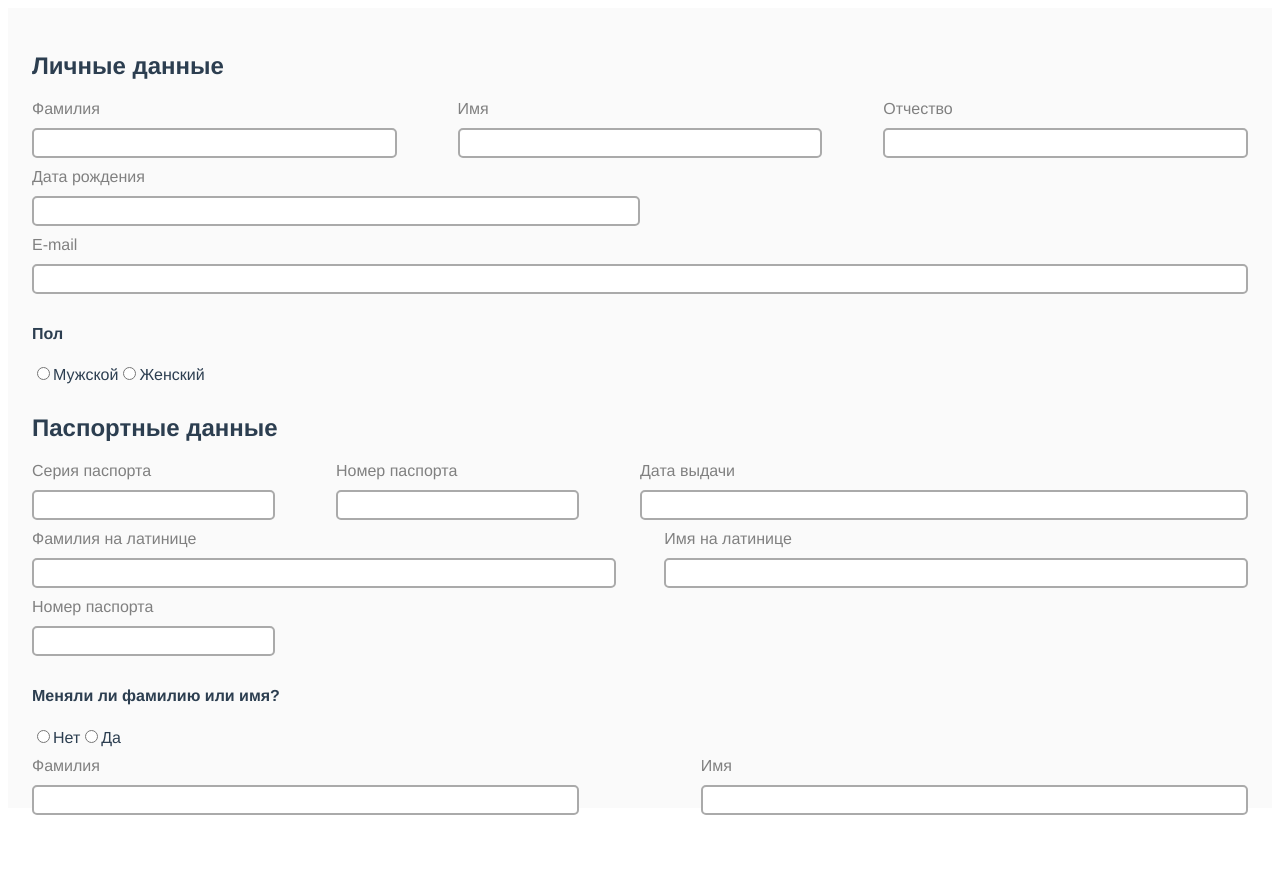
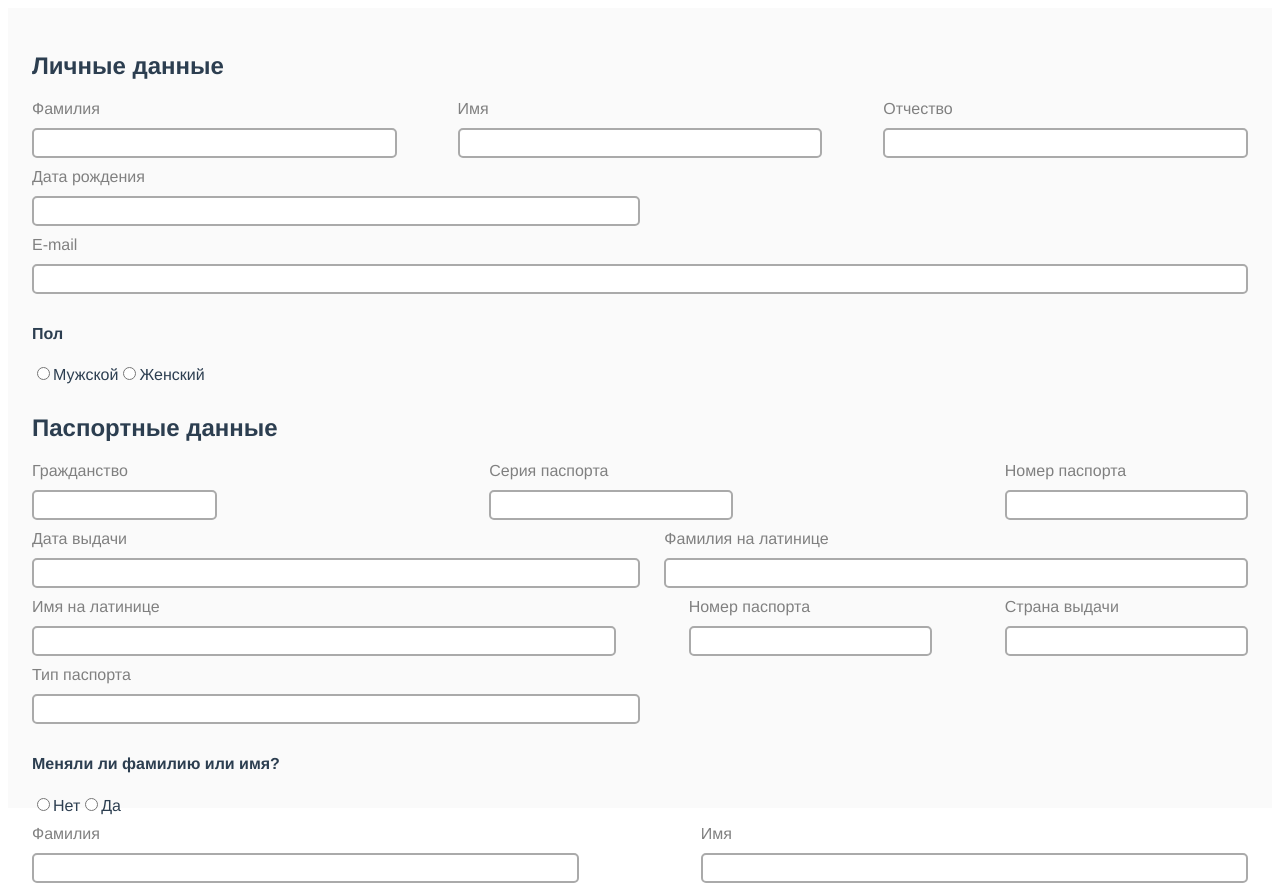
Before and after one commit to ozon-edu-vue-2021/required-task-4-castetus, a Vue app: page / in a window 1280 px wide. Before the commit the page ends 825 px from the top, so only its background shows below. Built offline with nearby package versions, Linux system fonts and the light colour scheme.

Commit message:
feat: select input

```diff
--- a/package.json
+++ b/package.json
@@ -10,6 +10,7 @@
   "dependencies": {
     "core-js": "^3.6.5",
     "vue": "^2.6.11",
+    "vue-click-outside": "^1.1.0",
     "vue-svg-loader": "^0.16.0",
     "vuedraggable": "^2.24.3"
   },
--- a/src/components/Form.vue
+++ b/src/components/Form.vue
@@ -12,7 +12,11 @@
       name="gender"
     ></radio-input>
     <h2 class="form__heading">Паспортные данные</h2>
-    <select-input label="Гражданство" :options="citizenships"></select-input>
+    <select-input
+      label="Гражданство"
+      :options="citizenships"
+      textField="nationality"
+    ></select-input>
     <template>
       <text-input :date="false" label="Серия паспорта" width="20"></text-input>
       <text-input :date="false" label="Номер паспорта" width="20"></text-input>
@@ -28,12 +32,14 @@
       <text-input :date="false" label="Номер паспорта" width="20"></text-input>
       <select-input
         label="Страна выдачи"
+        textField="nationality"
         :options="citizenships"
         width="20"
       ></select-input>
       <select-input
         width="50"
         label="Тип паспорта"
+        textField="type"
         :options="passportTypes"
       ></select-input>
     </template>
--- a/src/components/SelectInput.vue
+++ b/src/components/SelectInput.vue
@@ -1,9 +1,33 @@
 <template>
-  <div class="input-group input-group_select" :style="elWidth"></div>
+  <div
+    class="input-group input-group_select select-input"
+    :style="elWidth"
+    v-click-outside="close"
+  >
+    <label for="" class="input-group__label">{{ label }}</label>
+    <input
+      type="text"
+      class="input-group__input"
+      ref="input"
+      v-model="searchString"
+      @focus="open()"
+    />
+    <ul class="select-input__list" v-show="isOpen">
+      <li
+        class="select-input__list-item"
+        v-for="option in visibleOptions"
+        :key="option.id"
+        @click="select(option.id)"
+      >
+        {{ option[textField] }}
+      </li>
+    </ul>
+  </div>
 </template>
 
 <script>
 import { widthMixin } from '../mixins';
+import ClickOutside from 'vue-click-outside';
 
 export default {
   name: 'SelectInput',
@@ -11,12 +35,63 @@ export default {
     label: String,
     options: Array,
     width: String,
+    textField: String,
   },
   mixins: [widthMixin],
+  directives: {
+    ClickOutside,
+  },
   data() {
-    return {};
+    return {
+      isOpen: false,
+      searchString: '',
+      test: 'test',
+    };
+  },
+  computed: {
+    visibleOptions() {
+      return this.options.filter((option) =>
+        option.nationality
+          ?.toLowerCase()
+          .includes(this.searchString.toLowerCase())
+      );
+    },
+  },
+  methods: {
+    select(id) {
+      this.searchString = this.options.find(
+        (option) => option.id === id
+      )?.nationality;
+      this.close();
+    },
+    open() {
+      this.isOpen = true;
+    },
+    close() {
+      this.isOpen = false;
+    },
   },
 };
 </script>
 
-<style></style>
+<style scoped lang="scss">
+.select-input {
+  position: relative;
+  &__list {
+    z-index: 100;
+    padding-left: 0;
+    position: absolute;
+    top: 42px;
+    width: 100%;
+  }
+  &__list-item {
+    list-style-type: none;
+    padding: 2px 5px;
+    background: #fff;
+    cursor: pointer;
+    &:hover {
+      background: #ddd;
+    }
+  }
+}
+</style>
```
Also changed, not shown: 1 other file (tests, documents, lock files or other folders).
